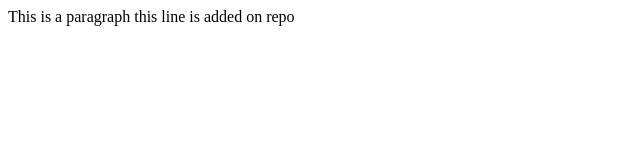
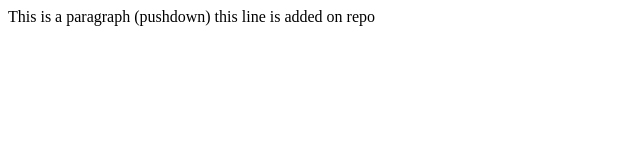
Before and after one commit to DhruboJyotiMallick/Demo_001, a plain HTML site: page index.html in a window 1280 px wide. Shown: the whole page, without its empty margins (0-640 px from the left). Drawn offline with Linux system fonts and the light colour scheme.

Commit message:
add pushdown

```diff
--- a/index.html
+++ b/index.html
@@ -1,4 +1,4 @@
 <p>
-  This is a paragraph
+  This is a paragraph (pushdown)
   this line is added on repo
 </p>
```
